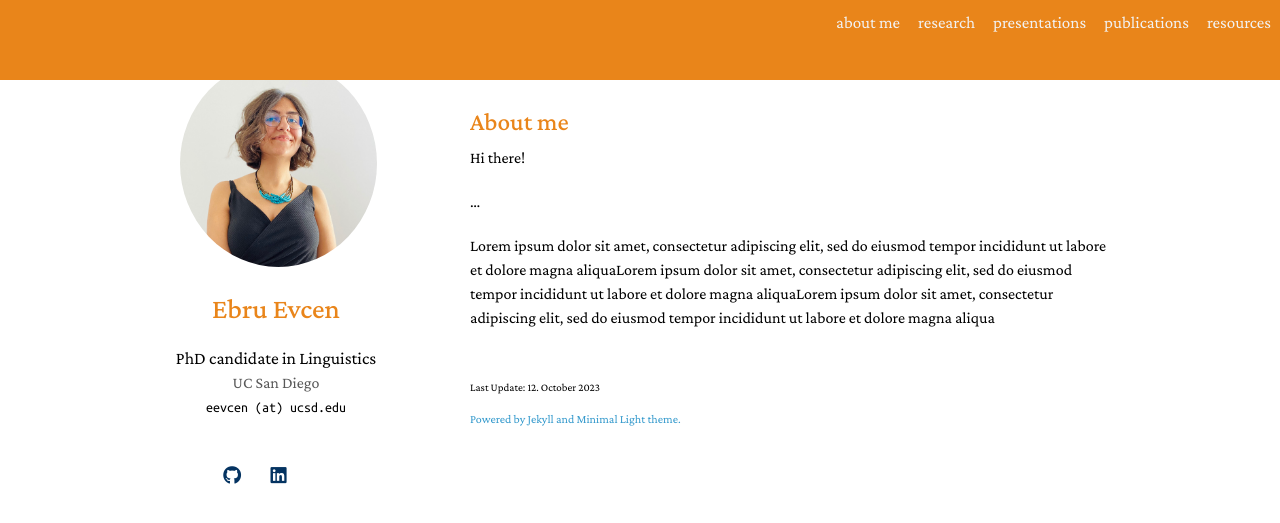
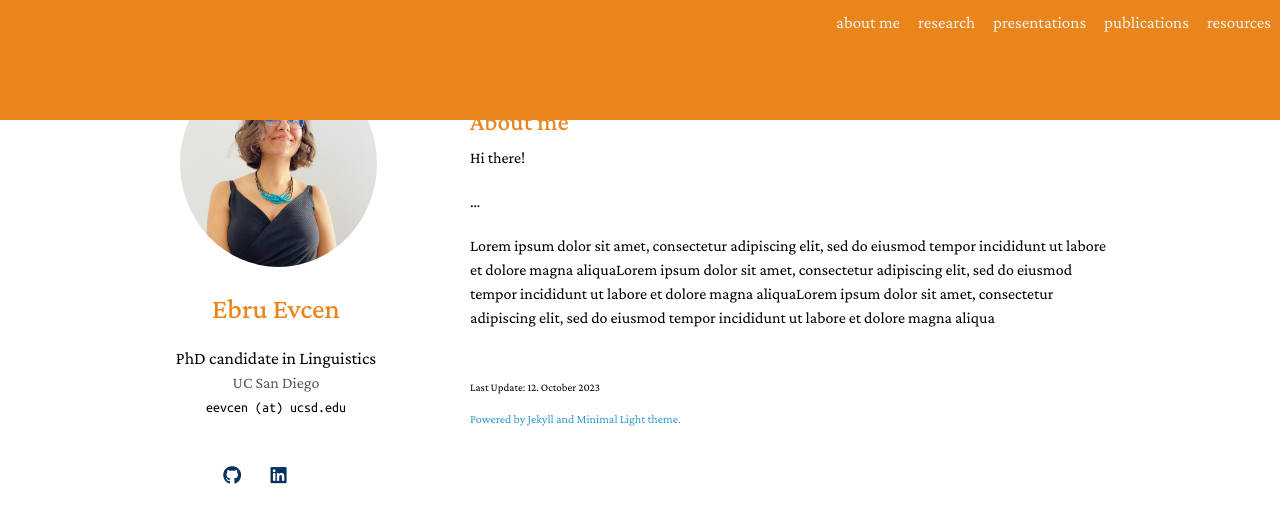
Before and after one commit to ebruevcen/ebruevcen.github.io, a Jekyll site: the page built from index.md, in a window 1280 px wide. Shown: the top 523 px of the page. Built offline with Jekyll 4.4.1, drawn with Linux system fonts in a browser that asks for light colours; a style sheet for code colours, icons or effects is not loaded.

Commit message:
nav css updated

```diff
--- a/assets/css/nav-ori.css
+++ b/assets/css/nav-ori.css
@@ -5,7 +5,7 @@
 	position:fixed;
 	z-index:999;
     width:100%;
-    height: 80px;
+    height: 120px;
   }
 
   .topnav img {
--- a/assets/css/nav.css
+++ b/assets/css/nav.css
@@ -5,7 +5,7 @@
 	position:fixed;
 	z-index:999;
     width:100%;
-    height: 80px;
+    height: 120px;
   }
 
 
```
